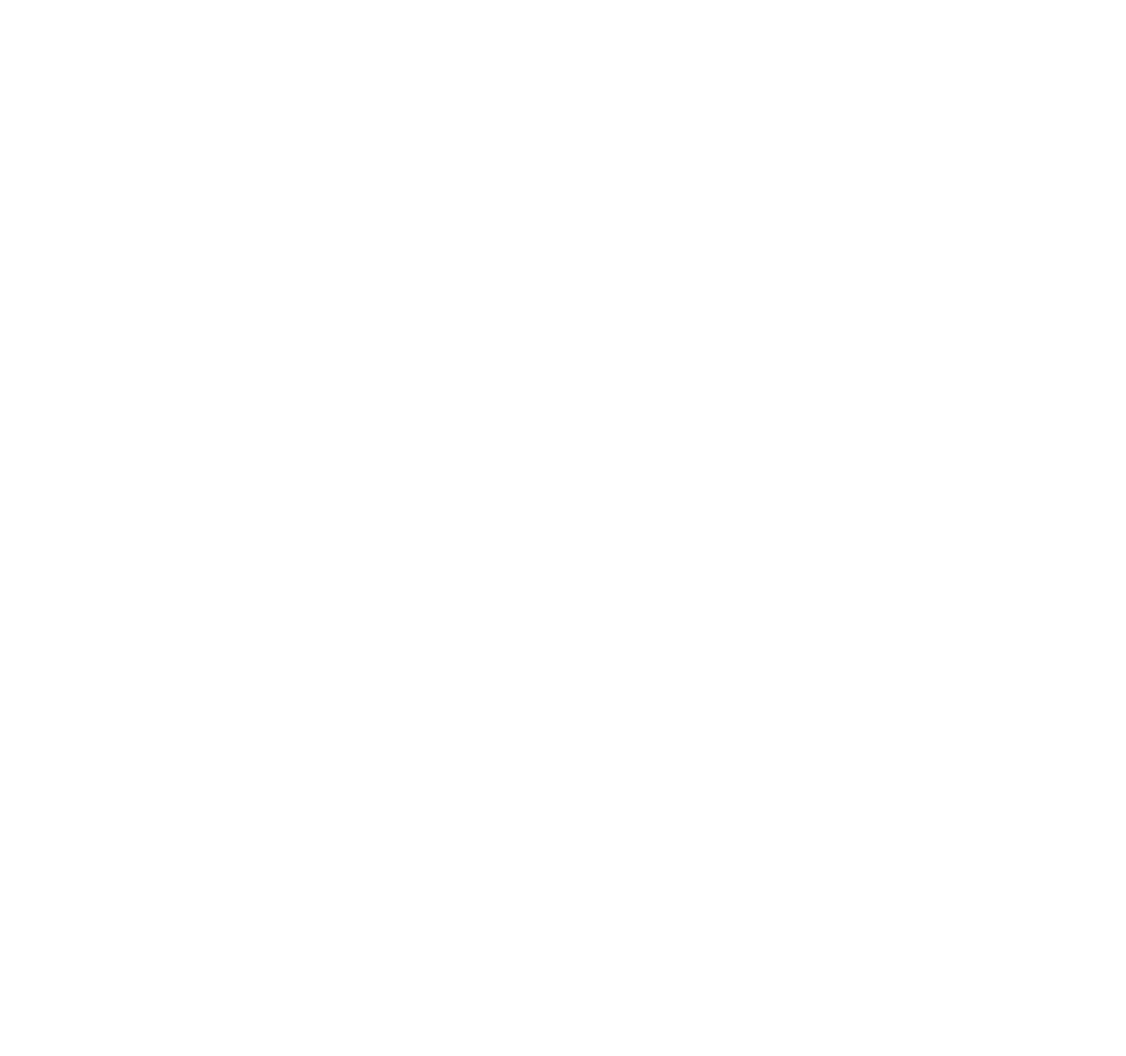
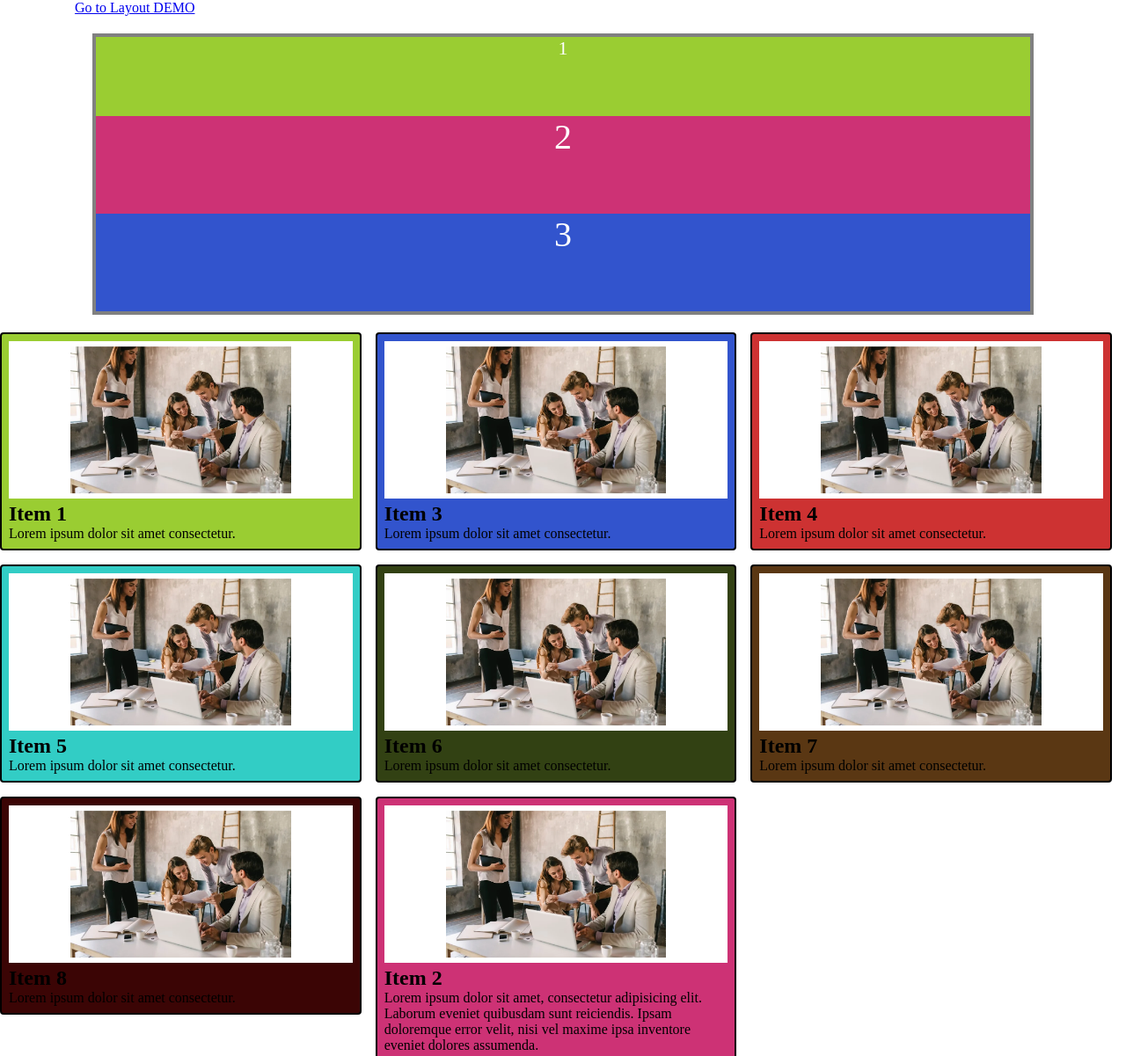
Before and after one commit to vadymolh/fe_school_18_12_2023, a plain HTML site: page index.html in a window 1280 px wide. Shown: the top 1201 px of the page at 88% size. Before the commit the page ends 800 px from the top, so only its background shows below. Drawn offline with Linux system fonts and the light colour scheme; files that its build step writes are made by us from their sources.

Commit message:
FlexBox lesson

```diff
--- a/index.html
+++ b/index.html
@@ -3,8 +3,72 @@
   <head>
     <meta charset="UTF-8" />
     <meta name="viewport" content="width=device-width, initial-scale=1.0" />
-    <link rel="stylesheet" href="style.css" />
-    <title>Document</title>
+    <link rel="stylesheet" href="./styles/style.css" />
+    <title>Flexbox Layout</title>
   </head>
-  <body></body>
+  <body>
+    <header>
+      <div class="container">
+        <a href="./demo.html">Go to Layout DEMO</a>
+        <div class="flex-header">
+          <div class="item-header white-text color1">1</div>
+          <div class="item-header white-text color2">2</div>
+          <div class="item-header white-text color3">3</div>
+          <!-- <div class="item-header white-text color4">4</div>
+          <div class="item-header white-text color5">5</div>
+          <div class="item-header white-text color6">6</div>
+          <div class="item-header white-text color7">7</div>
+          <div class="item-header white-text color8">8</div> -->
+        </div>
+      </div>
+    </header>
+    <main>
+      <div class="flex-container">
+        <div class="flex-item color1">
+          <img src="./img/teamwork.png" alt="teamwork" />
+          <h2>Item 1</h2>
+          <p>Lorem ipsum dolor sit amet consectetur.</p>
+        </div>
+        <div class="flex-item color2 last-order">
+          <img src="./img/teamwork.png" alt="teamwork" />
+          <h2>Item 2</h2>
+          <p>
+            Lorem ipsum dolor sit amet, consectetur adipisicing elit. Laborum
+            eveniet quibusdam sunt reiciendis. Ipsam doloremque error velit,
+            nisi vel maxime ipsa inventore eveniet dolores assumenda.
+          </p>
+        </div>
+        <div class="flex-item color3">
+          <img src="./img/teamwork.png" alt="teamwork" />
+          <h2>Item 3</h2>
+          <p>Lorem ipsum dolor sit amet consectetur.</p>
+        </div>
+        <div class="flex-item color4">
+          <img src="./img/teamwork.png" alt="teamwork" />
+          <h2>Item 4</h2>
+          <p>Lorem ipsum dolor sit amet consectetur.</p>
+        </div>
+        <div class="flex-item color5">
+          <img src="./img/teamwork.png" alt="teamwork" />
+          <h2>Item 5</h2>
+          <p>Lorem ipsum dolor sit amet consectetur.</p>
+        </div>
+        <div class="flex-item color6">
+          <img src="./img/teamwork.png" alt="teamwork" />
+          <h2>Item 6</h2>
+          <p>Lorem ipsum dolor sit amet consectetur.</p>
+        </div>
+        <div class="flex-item color7">
+          <img src="./img/teamwork.png" alt="teamwork" />
+          <h2>Item 7</h2>
+          <p>Lorem ipsum dolor sit amet consectetur.</p>
+        </div>
+        <div class="flex-item color8">
+          <img src="./img/teamwork.png" alt="teamwork" />
+          <h2>Item 8</h2>
+          <p>Lorem ipsum dolor sit amet consectetur.</p>
+        </div>
+      </div>
+    </main>
+  </body>
 </html>
--- /dev/null
+++ b/styles/demo_layout.css
@@ -0,0 +1,123 @@
+* {
+  margin: 0;
+  padding: 0;
+  box-sizing: border-box;
+  color: #fff;
+  font-size: 40px;
+  text-align: center;
+}
+
+.container {
+  max-width: 2110px;
+  margin-left: auto;
+  margin-right: auto;
+}
+
+.white-text {
+  color: #fff;
+  font-size: 40px;
+  text-align: center;
+}
+
+.flex-container {
+  display: flex;
+  flex-direction: column;
+  min-height: 100dvh;
+}
+
+header {
+  display: flex;
+}
+.nav-item {
+  padding-right: 10px;
+}
+
+.push-right {
+  margin-left: auto;
+}
+
+main {
+  display: flex;
+  flex: 1;
+}
+
+.aside1,
+.aside2 {
+  flex: 1;
+}
+.main-section {
+  flex: 4;
+  flex-basis: 600px;
+}
+
+.flex-item {
+  font-size: 48px;
+  padding: 20px;
+}
+
+.header {
+  background-image: linear-gradient(45deg, #ff8380, #cf5666);
+}
+
+.aside1 {
+  background-image: linear-gradient(45deg, #83fab3, #cf5666);
+}
+
+.aside2 {
+  background-image: linear-gradient(45deg, #83fab3, #cf5666);
+}
+
+.main-section {
+  background-image: linear-gradient(45deg, #ae6bed, #cf5666);
+}
+
+.footer {
+  background-image: linear-gradient(45deg, #1d102a, #21090d);
+}
+
+@media screen and (max-width: 692px) {
+  main {
+    flex-direction: column;
+  }
+
+  .main-section {
+    order: -1;
+  }
+}
+
+form {
+  margin: 30px;
+}
+
+.wrapper {
+  background-color: #245538;
+  list-style-type: none;
+  padding: 10px;
+}
+
+.form-row {
+  display: flex;
+  justify-content: flex-end;
+  padding: 0.5em;
+}
+
+.form-row > label {
+  padding: 0.3em 0.5em 0.3em 0.3em;
+  flex-grow: 1;
+}
+
+.form-row > input {
+  padding: 0.3em 0.5em 0.3em 0.3em;
+  flex-grow: 2;
+}
+
+.form-row > button {
+  background: #21090d;
+  padding: 0.3em;
+}
+
+@media screen and (min-width: 1900px) {
+  .form-row > input {
+    flex-grow: 4;
+  }
+}
--- a/styles/style.css
+++ b/styles/style.css
@@ -2,6 +2,12 @@
   margin: 0;
   padding: 0;
   box-sizing: border-box;
+}
+
+.white-text {
+  color: #fff;
+  font-size: 40px;
+  text-align: center;
 }
 
 .container {
@@ -9,3 +15,83 @@
   margin-left: auto;
   margin-right: auto;
 }
+
+.flex-header {
+  display: flex;
+  flex-wrap: wrap;
+  flex-direction: column;
+  /* align-items: baseline; */
+  /* align-content: space-around; */
+  /* justify-content: space-evenly; */
+  height: 40vh;
+  margin: 20px;
+  border: 4px solid grey;
+}
+
+.item-header {
+  max-width: 1100px;
+  /* height: 8vh; */
+}
+
+.color1 {
+  background-color: yellowgreen;
+  font-size: 22px;
+  flex-grow: 1;
+  flex-shrink: 2;
+}
+.color2 {
+  background-color: rgb(205, 50, 117);
+  flex-grow: 1;
+  flex-shrink: 1;
+  /*flex-basis: 150px; */
+  /* flex: 1 1 150px; flex: 1; */
+
+  /* align-self: flex-end; */
+}
+.color3 {
+  background-color: rgb(50, 84, 205);
+  flex-grow: 1;
+  flex-shrink: 2;
+}
+.color4 {
+  background-color: rgb(205, 50, 50);
+}
+.color5 {
+  background-color: rgb(50, 205, 197);
+}
+.color6 {
+  background-color: rgb(50, 65, 19);
+}
+.color7 {
+  background-color: rgb(90, 55, 19);
+}
+.color8 {
+  background-color: rgb(59, 5, 5);
+}
+
+.flex-container {
+  display: flex;
+  flex-wrap: wrap;
+  align-items: flex-start;
+  /* justify-content: space-between; */
+  /* column-gap: 1em;
+  row-gap: 1em; */
+  gap: 1em 1em;
+}
+
+.flex-item > img {
+  width: 100%;
+}
+
+.flex-item {
+  font-size: 16px;
+  min-width: 100px;
+  max-width: calc(100% / 3 - 2em / 2);
+  border: 2px solid black;
+  border-radius: 4px;
+  padding: 0.5em;
+}
+
+.last-order {
+  order: 1;
+}
```
Also changed, not shown: demo.html (added, +51 -0 lines), img/teamwork.png (added).
